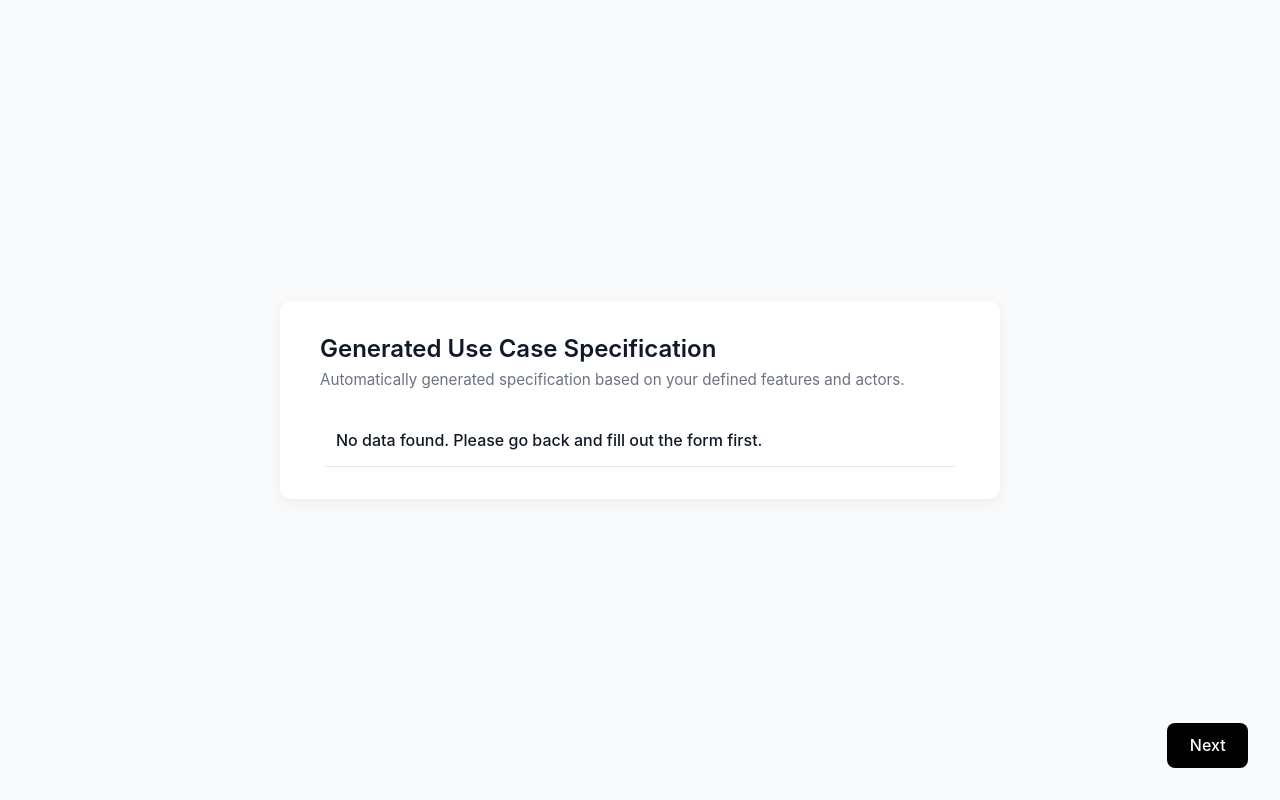
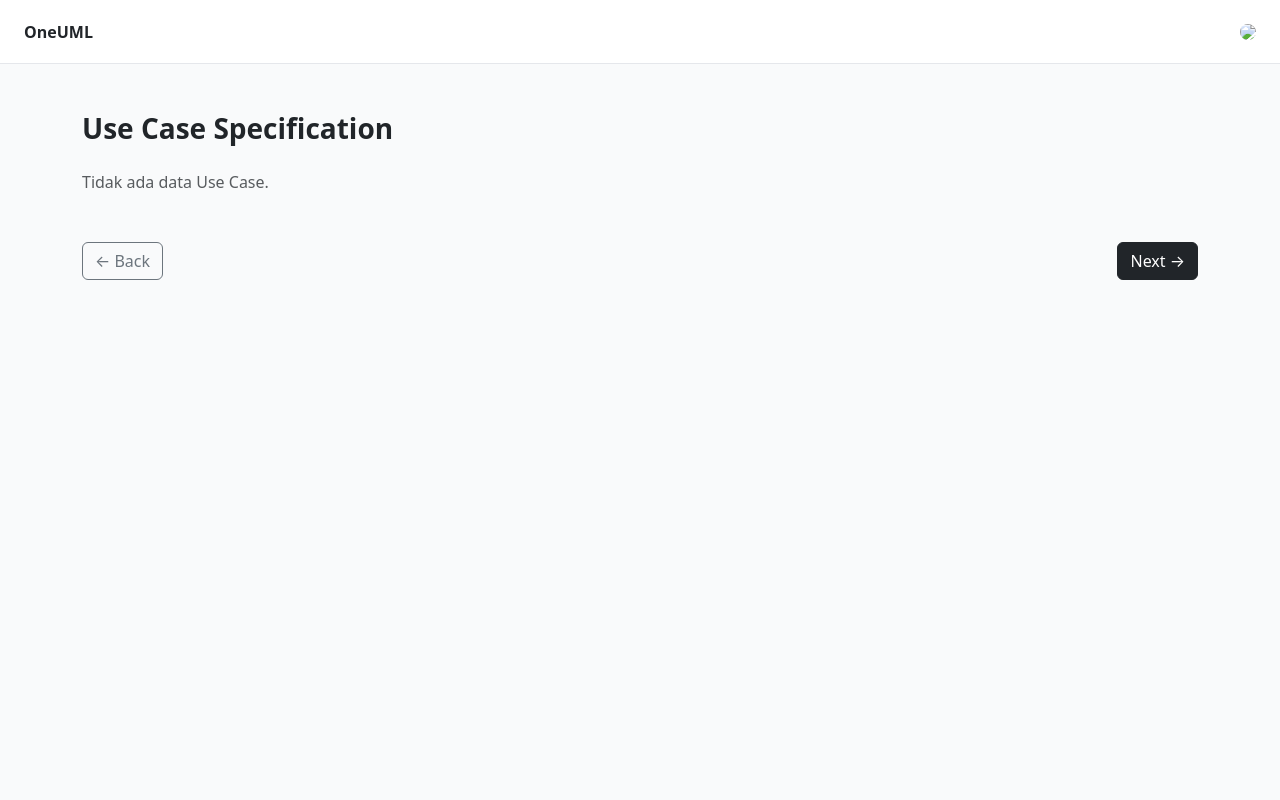
Before and after one commit to AgileSoftDev-2025/SRS-Generator-Tools, a Django app: template main/templates/main/use_case_spec.html in a window 1280 px wide. Run offline with Django 5.2, Linux system fonts and the light colour scheme; the template is opened without the code that fills it, so the values that code supplies are empty; some libraries are stand-ins or nearby versions.

Commit message:
memperbarui auto generate use case spec

```diff
--- a/main/templates/main/use_case_spec.html
+++ b/main/templates/main/use_case_spec.html
@@ -1,230 +1,146 @@
 <!DOCTYPE html>
-<html lang="en">
+<html lang="id">
 <head>
   <meta charset="UTF-8" />
+  <title>OneUML - Use Case Specification</title>
   <meta name="viewport" content="width=device-width, initial-scale=1.0" />
-    <title>Generated Use Case Specification</title>
-    <link rel="stylesheet" href="global.css" />
+
+  <!-- Bootstrap -->
+  <link
+    href="https://cdn.jsdelivr.net/npm/bootstrap@5.3.2/dist/css/bootstrap.min.css"
+    rel="stylesheet"
+  />
+
   <style>
-      /* ===== Page Styling ===== */
-      .container {
-        display: flex;
-        justify-content: center;
-        align-items: center;
-        min-height: 100vh;
-        padding: 2rem;
+    body {
+      background: #f9fafb;
+      font-family: system-ui, -apple-system, BlinkMacSystemFont,
+        "Segoe UI", Roboto, sans-serif;
     }
 
-      .card {
-        background-color: var(--bg-white);
-        border-radius: 12px;
-        box-shadow: 0 4px 16px rgba(0, 0, 0, 0.05);
-        padding: 2rem 2.5rem;
-        max-width: 720px;
-        width: 100%;
+    .header {
+      height: 64px;
+      padding: 0 24px;
+      display: flex;
+      align-items: center;
+      justify-content: space-between;
+      background: #fff;
+      border-bottom: 1px solid #e5e7eb;
     }
 
-      .card h2 {
-        font-size: 1.5rem;
-        margin-bottom: 0.25rem;
+    .spec-card {
+      background: #fff;
+      border: 1px solid #e5e7eb;
+      border-radius: 8px;
+      padding: 24px;
+      margin-bottom: 32px;
     }
 
-      .card .subtitle {
-        color: var(--text-secondary);
-        font-size: 0.95rem;
-        margin-bottom: 1.5rem;
-      }
-
-      table {
-        width: 100%;
-        border-collapse: collapse;
-        border-radius: 8px;
-        overflow: hidden;
-      }
-
-      table tr {
-        border-bottom: 1px solid var(--border-light);
-      }
-
-      table td {
-        padding: 0.75rem 1rem;
-        vertical-align: top;
-      }
-
-      table td:first-child {
-        font-weight: 500;
-        color: var(--text-secondary);
-        width: 25%;
-      }
-
-      table td:last-child {
-        color: var(--text-primary);
-      }
-
-      .highlight {
-        background-color: #f3f4f6;
-        border-radius: 8px;
-        padding: 0.75rem 1rem;
-        margin: 0.5rem 0;
-      }
-
-      /* ===== Button Next ===== */
-      .btn-next {
-        position: fixed;
-        bottom: 32px;
-        right: 32px;
-        background-color: #000;
-        color: #fff;
-        border: none;
-        border-radius: 8px;
-        padding: 0.6rem 1.4rem;
-        font-weight: 500;
-        transition: 0.3s ease;
-      }
-
-      .btn-next:hover {
-        background-color: #111827;
-        transform: scale(1.05);
-      }
-
-      /* ===== Popup ===== */
-      .popup {
-        position: fixed;
-        top: 50%;
-        left: 50%;
-        transform: translate(-50%, -50%) scale(0);
-        background-color: var(--bg-white);
-        border-radius: 10px;
-        box-shadow: 0 10px 30px rgba(0, 0, 0, 0.15);
-        padding: 2rem;
-        text-align: center;
-        width: 400px;
-        max-width: 90%;
-        opacity: 0;
-        transition: all 0.3s ease;
-        z-index: 10;
-      }
-
-      .popup.active {
-        transform: translate(-50%, -50%) scale(1);
-        opacity: 1;
-      }
-
-      .popup h3 {
-        margin-bottom: 0.5rem;
-      }
-
-      .popup p {
-        color: var(--text-secondary);
-        margin-bottom: 1rem;
-      }
-
-      .popup button {
-        background-color: #000;
-        color: white;
-        padding: 0.5rem 1.2rem;
-        border-radius: 6px;
-      }
-
-      .popup button:hover {
-        background-color: #111827;
-      }
-
-      /* ===== Overlay (background blur) ===== */
-      .overlay {
-        position: fixed;
-        inset: 0;
-        background: rgba(0, 0, 0, 0.3);
-        opacity: 0;
-        visibility: hidden;
-        transition: 0.3s ease;
-        z-index: 5;
-      }
-
-      .overlay.active {
-        opacity: 1;
-        visibility: visible;
+    .section-title {
+      font-weight: 600;
+      margin-top: 24px;
     }
   </style>
 </head>
 
 <body>
-    <div class="container">
-      <div class="card" id="useCaseCard">
-        <h2>Generated Use Case Specification</h2>
-        <p class="subtitle">
-          Automatically generated specification based on your defined features and actors.
-        </p>
+  <!-- HEADER -->
+  <header class="header">
+    <div class="fw-semibold">OneUML</div>
+    <img src="https://via.placeholder.com/40" class="rounded-circle" />
+  </header>
 
-        <table id="useCaseTable"></table>
+  <!-- CONTENT -->
+  <main class="container mt-5">
+    <h3 class="fw-bold mb-4">Use Case Specification</h3>
+
+    <div id="useCaseContainer"></div>
+
+    <!-- NAVIGATION -->
+    <div class="d-flex justify-content-between mt-5">
+      <button class="btn btn-outline-secondary"
+        onclick="location.href='/input-informasi-tambahan'">
+        ← Back
+      </button>
+
+      <button class="btn btn-dark"
+        onclick="location.href='/activity-diagram'">
+        Next →
+      </button>
+    </div>
+  </main>
+
+  <script>
+    const container = document.getElementById("useCaseContainer");
+
+    const featureList =
+      JSON.parse(localStorage.getItem("featureList")) || [];
+    const specs =
+      JSON.parse(localStorage.getItem("useCaseSpecs")) || {};
+
+    if (featureList.length === 0) {
+      container.innerHTML =
+        "<p class='text-muted'>Tidak ada data Use Case.</p>";
+    }
+
+    featureList.forEach((feature, index) => {
+      const id = index + 1;
+      const data = specs[id];
+
+      if (!data) return;
+
+      container.innerHTML += `
+        <div class="spec-card">
+          <h5 class="fw-bold">${feature}</h5>
+
+          <p><strong>Summary:</strong><br>${data.summary || "-"}</p>
+
+          <div class="row mb-3">
+            <div class="col-md-6">
+              <strong>Priority:</strong> ${data.priority}
+            </div>
+            <div class="col-md-6">
+              <strong>Status:</strong> ${data.status}
             </div>
           </div>
 
-    <button class="btn-next" id="nextBtn">Next</button>
+          <p><strong>Pre-Condition:</strong><br>
+            ${data.precondition || "-"}</p>
 
-    <div class="overlay" id="overlay"></div>
-    <div class="popup" id="popup">
-      <h3>Use Case Generated Successfully!</h3>
-      <p>Your use case specification has been created based on the input provided.</p>
-      <button onclick="closePopup()">OK</button>
+          <p><strong>Post-Condition:</strong><br>
+            ${data.postcondition || "-"}</p>
+
+          ${renderTable("Basic Flow", data.basicPath)}
+          ${renderTable("Alternative Flow", data.alternativePath)}
+          ${renderTable("Exception Flow", data.exceptionPath)}
         </div>
-
-    <script>
-    const popup = document.getElementById("popup");
-    const overlay = document.getElementById("overlay");
-    const nextBtn = document.getElementById("nextBtn");
-    const table = document.getElementById("useCaseTable");
-
-    const data = JSON.parse(localStorage.getItem("useCaseData"));
-    function renderPathRows(paths) {
-      if (!paths || paths.length === 0) return "<em>None</em>";
-
-      let html = `
-      <table style="width:100%; border:1px solid #ddd; border-collapse:collapse;">
-        <tr>
-          <th style="width:5%; border:1px solid #ddd;">No.</th>
-          <th style="width:47%; border:1px solid #ddd;">Actor Actions</th>
-          <th style="width:48%; border:1px solid #ddd;">System Actions</th>
-          </tr>
-          `;
-      paths.forEach((p, index) => {
-        html += `
-        <tr>
-          <td style="border:1px solid #ddd; text-align:center; vertical-align:top;">${index + 1}</td>
-          <td style="border:1px solid #ddd; vertical-align:top;">${p.actor || "-"}</td>
-          <td style="border:1px solid #ddd; vertical-align:top;">${p.system || "-"}</td>
-          </tr>
       `;
     });
 
-      html += "</table>";
-    return html;
-  }
+    function renderTable(title, rows = []) {
+      if (!rows || rows.length === 0) return "";
 
-      if (data) {
-        table.innerHTML = `
-        <tr><td>Feature Name</td><td>${data.featureName || '-'}</td></tr>
-        <tr><td>Summary Description</td><td>${data.summary || '-'}</td></tr>
-        <tr><td>Priority</td><td><strong>${data.priority || '-'}</strong></td></tr>
-        <tr><td>Status</td><td><strong>${data.status || '-'}</strong></td></tr>
-        <tr><td>Pre-Condition</td><td>${data.precondition || '-'}</td></tr>
-        <tr><td>Post-Condition</td><td>${data.postcondition || '-'}</td></tr>
-        <tr><td>Basic Path</td><td>${renderPathRows(data.basicPath)}</td></tr>
-        <tr><td>Alternative Path</td><td>${renderPathRows(data.alternativePath)}</td></tr>
-        <tr><td>Exception</td><td>${renderPathRows(data.exceptionPath)}</td></tr>
+      return `
+        <div class="mt-4">
+          <div class="section-title">${title}</div>
+          <table class="table table-bordered mt-2">
+            <thead>
+              <tr>
+                <th width="50%">Aksi Aktor</th>
+                <th width="50%">Respon Sistem</th>
+              </tr>
+            </thead>
+            <tbody>
+              ${rows.map(r => `
+                <tr>
+                  <td>${r.actor || "-"}</td>
+                  <td>${r.system || "-"}</td>
+                </tr>
+              `).join("")}
+            </tbody>
+          </table>
+        </div>
       `;
-      } else {
-        table.innerHTML = `<tr><td colspan="2">No data found. Please go back and fill out the form first.</td></tr>`;
-      }
-
-      nextBtn.addEventListener("click", () => {
-        popup.classList.add("active");
-        overlay.classList.add("active");
-      });
-
-      function closePopup() {
-        popup.classList.remove("active");
-        overlay.classList.remove("active");
     }
   </script>
 </body>
```
Lines whose indentation alone changed are shown as unchanged.
